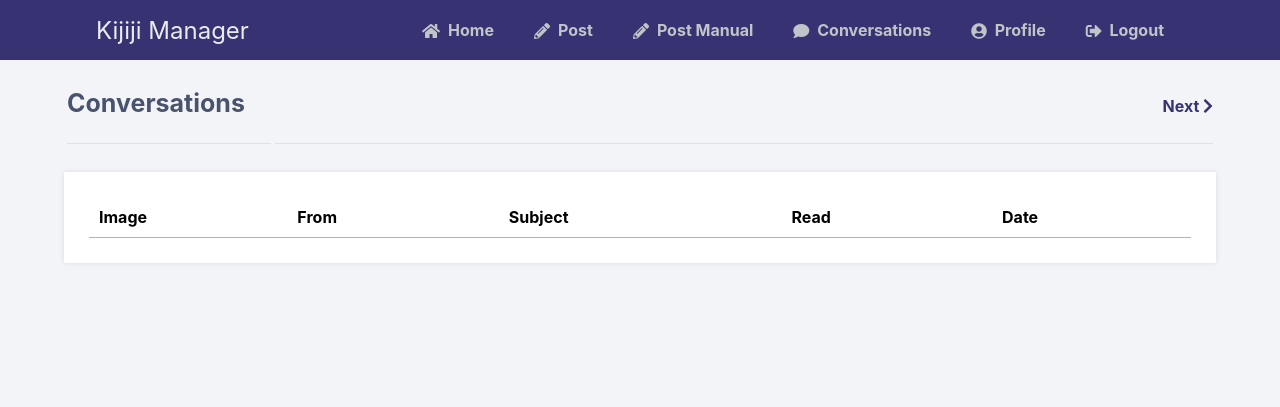
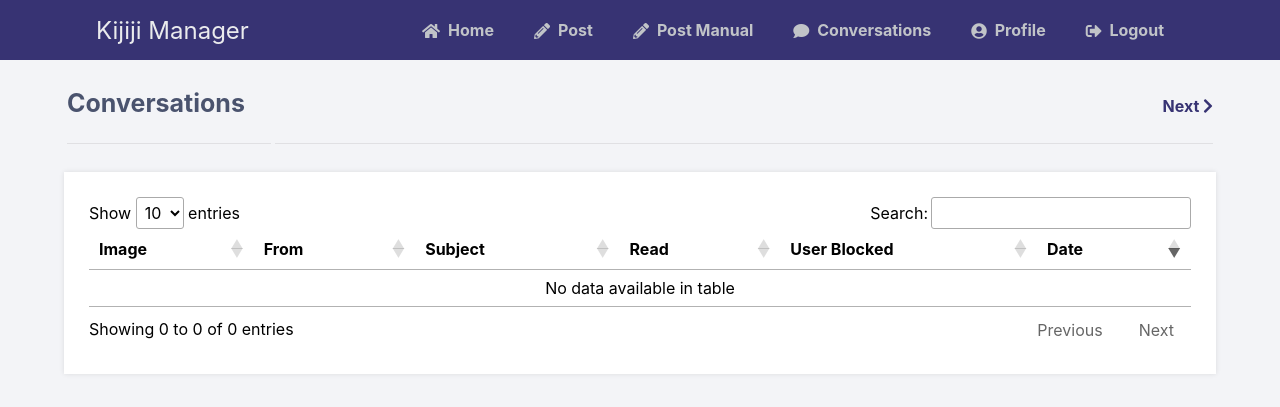
Before and after one commit to jackm/kijiji-manager, a Flask app: template kijiji_manager/templates/conversations.html in a window 1280 px wide. Shown: the top 407 px of the page. Run offline with Flask 2, Linux system fonts and the light colour scheme; the template is opened without the code that fills it: most values are stand-ins (such as "Sample title", 1, 10 or a date in 2020); lists and menus that the app fills with data are empty; some libraries are stand-ins or nearby versions.

Commit message:
Show conversation user blocked status

```diff
--- a/kijiji_manager/templates/conversations.html
+++ b/kijiji_manager/templates/conversations.html
@@ -22,6 +22,7 @@
             <th>From</th>
             <th>Subject</th>
             <th>Read</th>
+            <th>User Blocked</th>
             <th>Date</th>
         </tr>
         </thead>
@@ -33,6 +34,7 @@
             <td>{{ item['user:ad-replier-name'] }}</td>
             <td>{{ item['user:ad-subject'] }}</td>
             <td align="center">{% if item['user:user-message']['user:read'] == 'true' %}<i class="fas fa-check"></i>{% elif item['user:user-message']['user:read'] == 'false' %}<i class="fas fa-envelope">{% endif %}</i></td>
+            <td align="center">{% if item['user:flagged-seller'] == 'true' or item['user:flagged-buyer'] == 'true' %}<i class="fas fa-flag"></i>{% endif %}</td>
             <td align="center">{{ item['user:user-message']['user:post-time-stamp']|datetime }}</td>
         </tr>
         {% endfor %}
```
